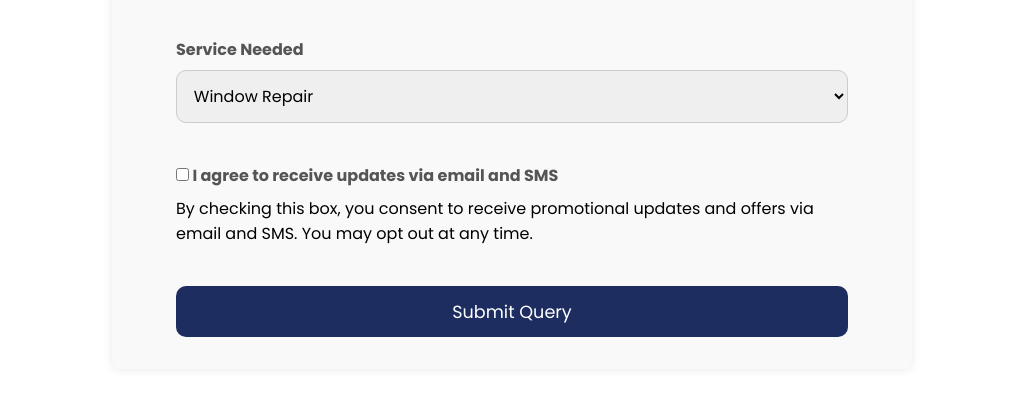
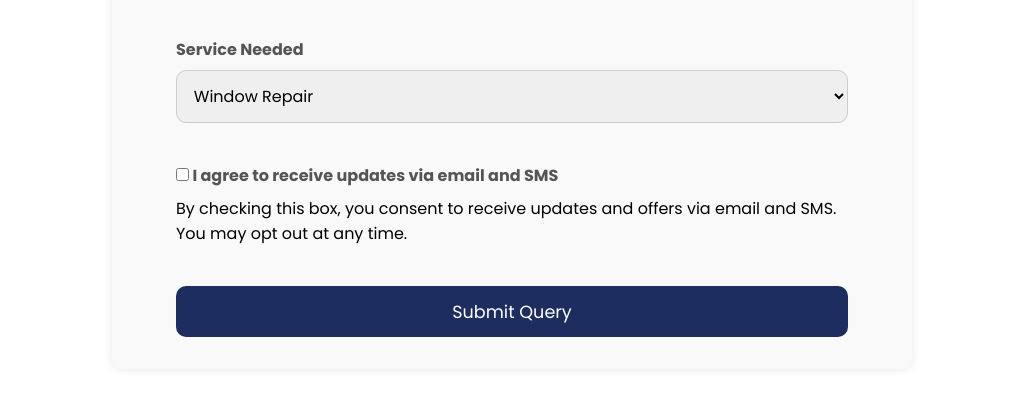
Before and after one commit to malikabdul777/qualitywindowsdirects, a plain HTML site: page index.html in a window 1280 px wide. Shown: the part 1497-1916 px from the top of the page, without its empty margins (128-1151 px from the left). Drawn offline with nearby package versions, Linux system fonts and the light colour scheme.

Commit message:
Update index.html

```diff
--- a/index.html
+++ b/index.html
@@ -101,8 +101,8 @@
               I agree to receive updates via email and SMS
             </label>
             <p class="disclaimer">
-              By checking this box, you consent to receive promotional updates
-              and offers via email and SMS. You may opt out at any time.
+              By checking this box, you consent to receive updates and offers
+              via email and SMS. You may opt out at any time.
             </p>
           </div>
 
```
